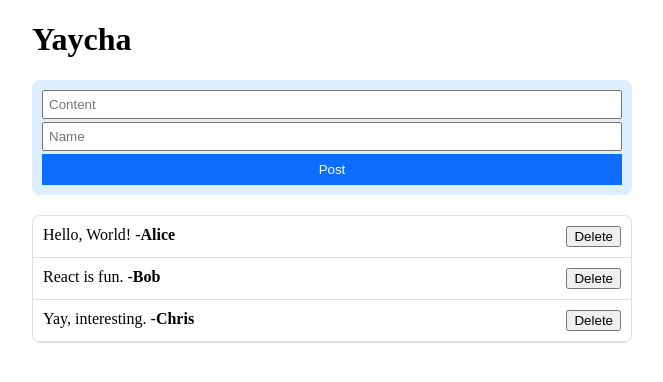
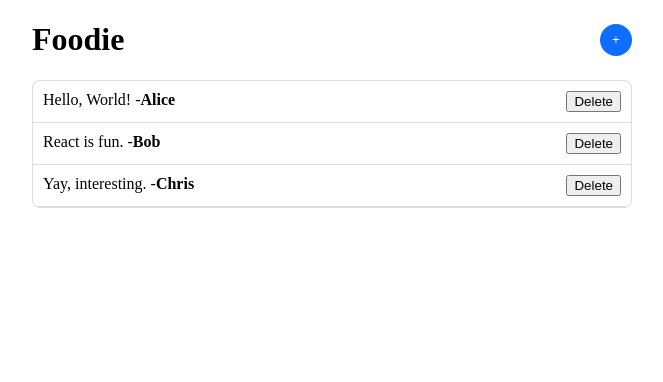
Before and after one commit to khaingthinzarthwe/yaycha, a React (Vite) app: page / in a window 1280 px wide. Shown: the top 382 px of the page, without its empty margins (308-971 px from the left). Built offline with nearby package versions, Linux system fonts and the light colour scheme.

Commit message:
Conditional Rendering

```diff
--- a/src/App.jsx
+++ b/src/App.jsx
@@ -9,6 +9,7 @@ export default function App() {
     { id: 2, content: "React is fun.", name: "Bob" },
     { id: 3, content: "Yay, interesting.", name: "Chris" },
   ]);
+  const [showForm, setShowForm] = useState(false);
 
   const remove = (id) => {
     setData(data.filter((item) => item.id !== id));
@@ -21,8 +22,29 @@ export default function App() {
 
   return (
     <div style={{ maxWidth: 600, margin: "20px auto" }}>
-      <h1>Yaycha</h1>
-      <Form add={add} />
+      <h1
+        style={{
+          display: "flex",
+          justifyContent: "space-between",
+          alignItems: "center",
+        }}
+      >
+        Foodie
+        <button
+          onClick={() => setShowForm(!showForm)}
+          style={{
+            width: 32,
+            height: 32,
+            borderRadius: 50,
+            border: "0 none",
+            background: showForm ? "#dc3545" : "#0d6efd",
+            color: "white",
+          }}
+        >
+          {showForm ? "×" : "+"}
+        </button>
+      </h1>
+      {showForm && <Form add={add} />}
       <List>
         {data.map((item) => (
           <Item key={item.id} item={item} remove={remove} />
```
